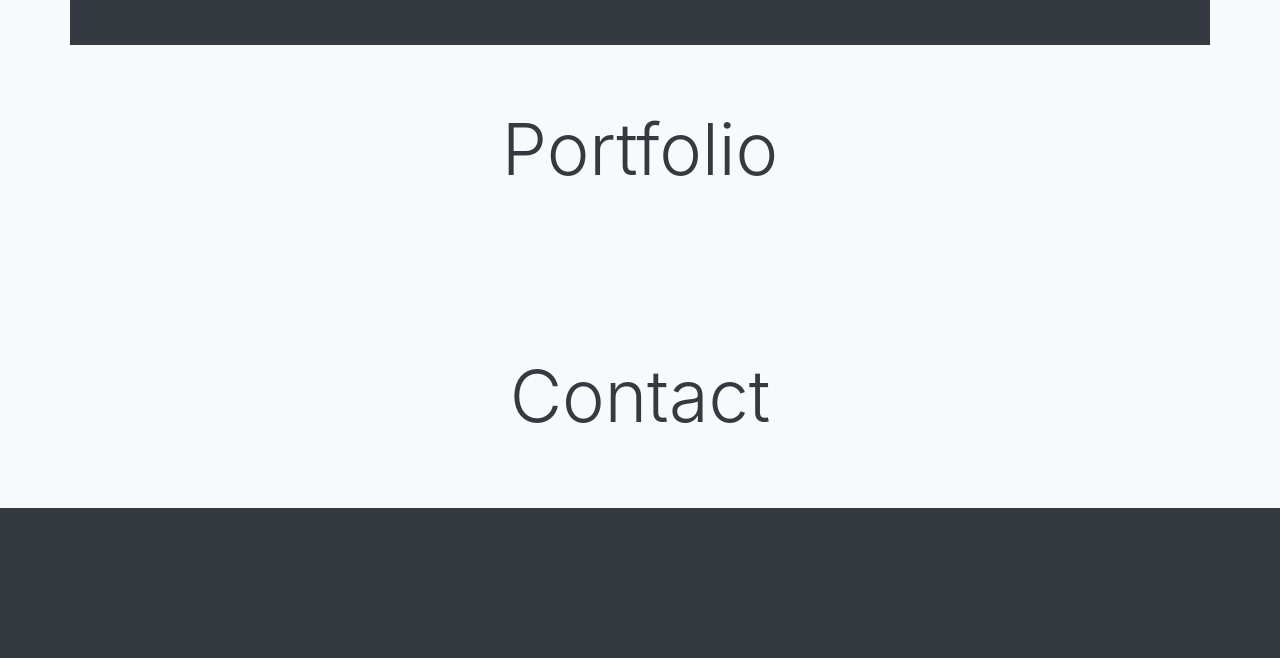
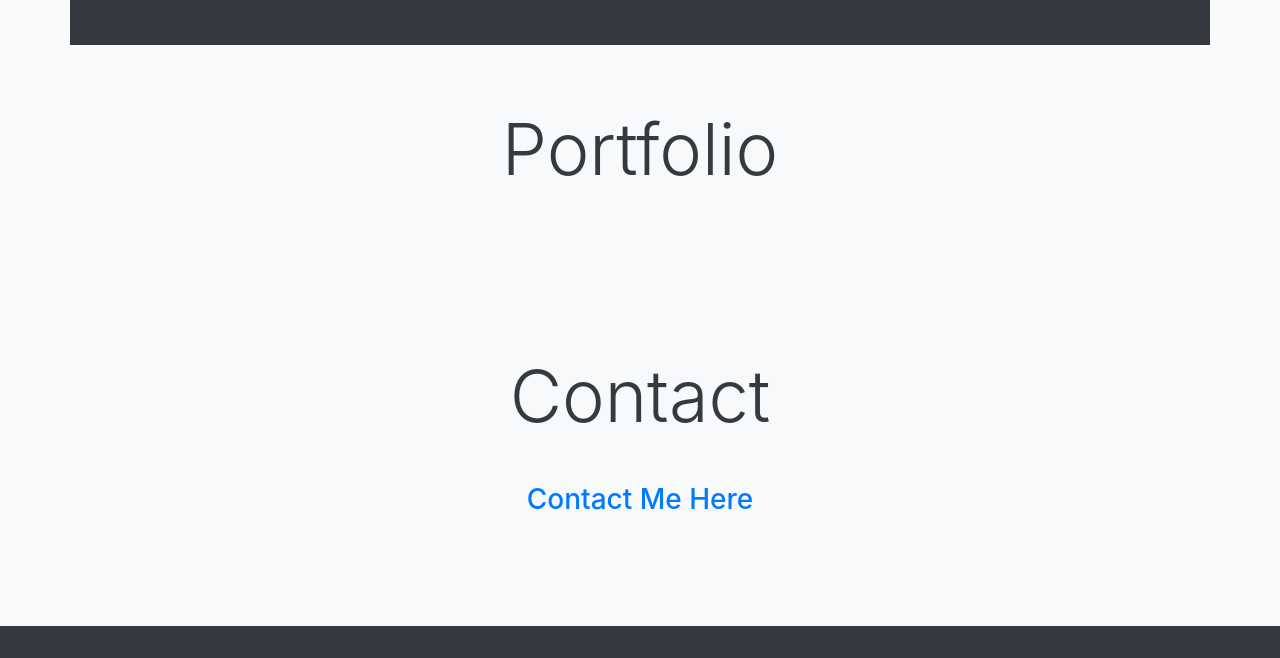
Before and after one commit to PureEuphoria/PureEuphoria.github.io, a plain HTML site: page index.html in a window 1280 px wide. Shown: the part 1488-2146 px from the top of the page. Before the commit the page ends 2028 px from the top, so only its background shows below. Drawn offline with nearby package versions, Linux system fonts and the light colour scheme.

Commit message:
small fix
fix

```diff
--- a/index.html
+++ b/index.html
@@ -129,6 +129,7 @@
 				<div class="jumbotron jumbotron-fluid bg-light">
 					<div class="container">
 						<h1 class="display-3 text-center text-dark font">Contact</h1>
+						<a class="text-center" href="https://www.linkedin.com/in/jake-habel-8b1623148"><h3 class="my-5">Contact Me Here</h3></a>
 					</div>
 				</div>
 			</div>
```
